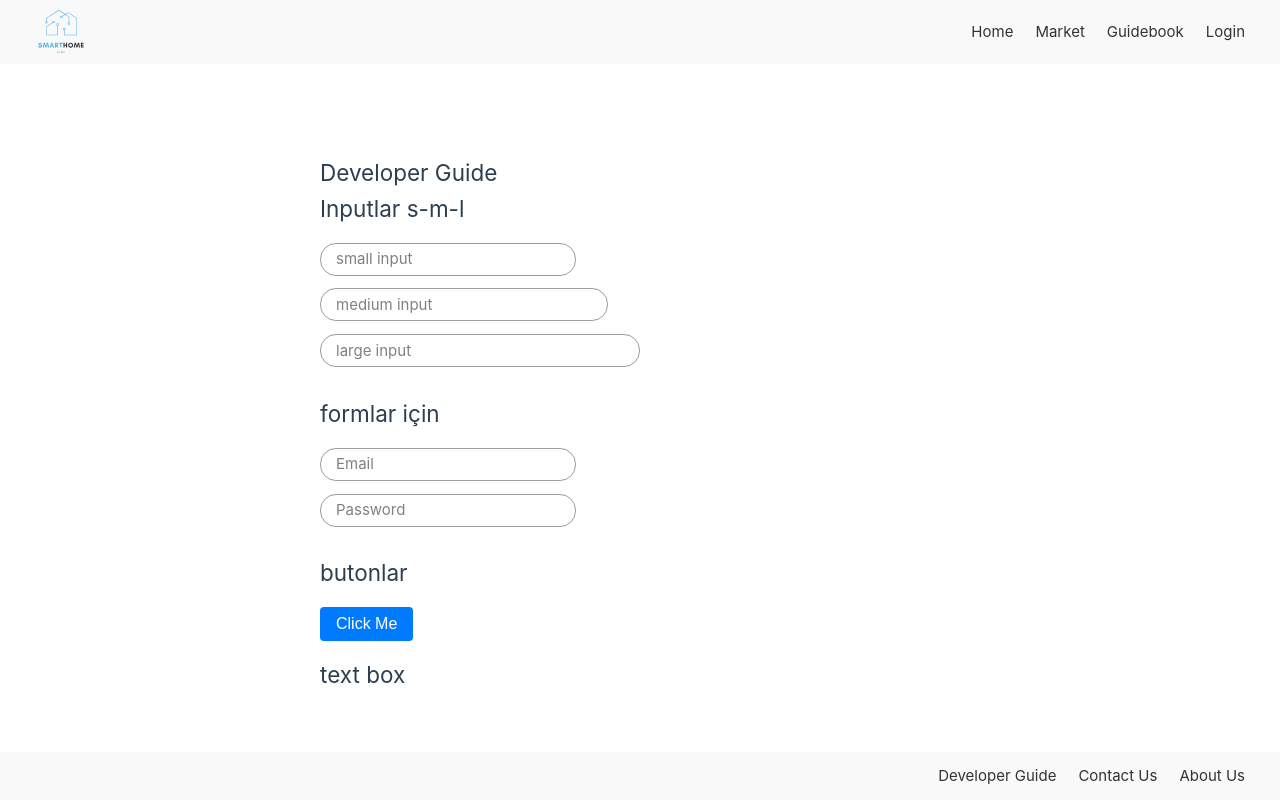
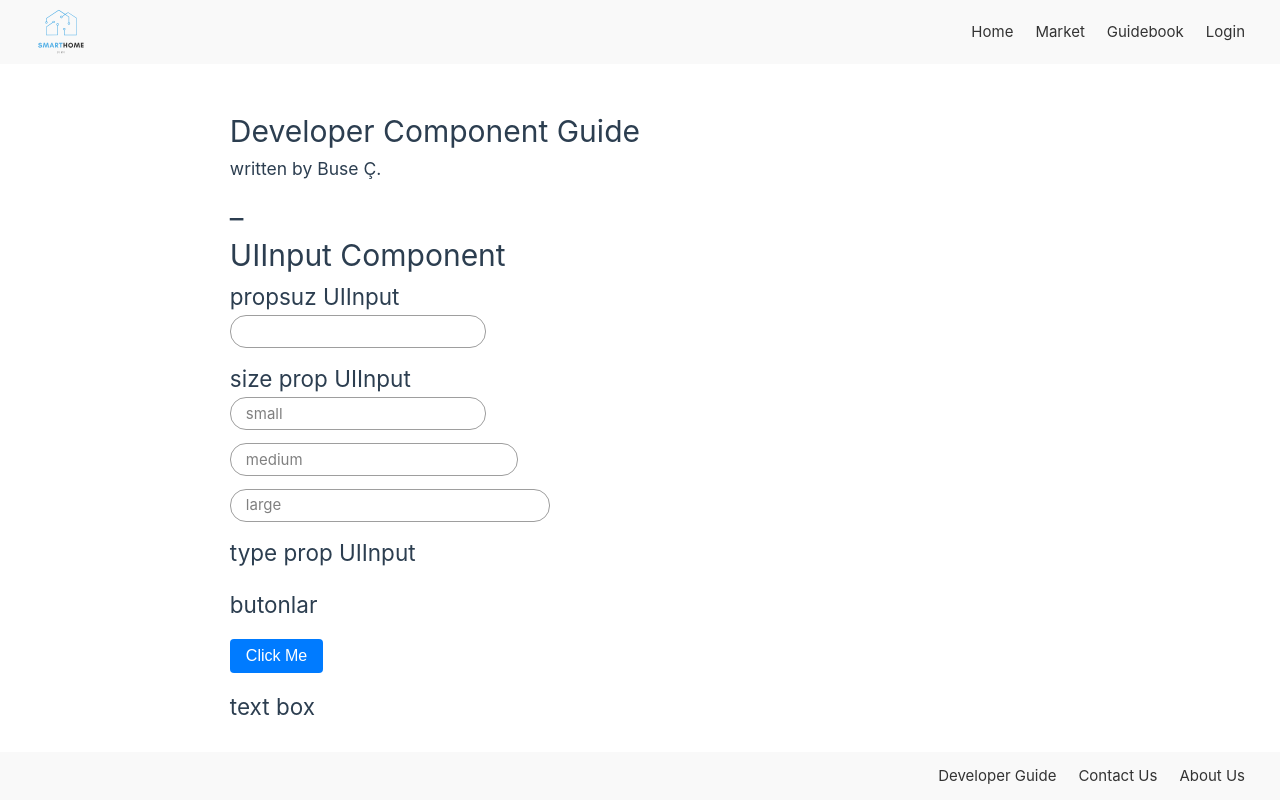
Before and after one commit to busecoban/SmartHome-DeviceManagement-v2, a Vue app in the folder SmartHome-DeviceManagement/: page /componentguidefordeveloper in a window 1280 px wide. Built offline with nearby package versions, Linux system fonts and the light colour scheme.

Commit message:
page comment

```diff
--- a/SmartHome-DeviceManagement/src/pages/ComponentGuideForDeveloper.vue
+++ b/SmartHome-DeviceManagement/src/pages/ComponentGuideForDeveloper.vue
@@ -2,26 +2,22 @@
   <div class="home-view">
     <UINavBar> </UINavBar>
     <UIFooter></UIFooter>
-    <div class="header">
-      <h2>Developer Guide</h2>
-      <h2>Inputlar s-m-l</h2>
-    </div>
 
-    <UIInput id="1" :size="'small'" label="small input"> </UIInput>
-    <UIInput id="2" :size="'medium'" label="medium input"> </UIInput>
-    <UIInput id="3" :size="'large'" label="large input"> </UIInput>
+    <h1>{{ ' Developer Component Guide ' }}</h1>
+    <h3>{{ 'written by Buse Ç.' }}</h3>
+    <h1>{{ ' _ ' }}</h1>
 
-    <div class="header">
-      <h2>formlar için</h2>
-    </div>
-    <UIInput id="4" type="email" label="Email" v-model="email" :errorMessage="emailError" />
-    <UIInput
-      id="5"
-      type="password"
-      label="Password"
-      v-model="password"
-      :errorMessage="passwordError"
-    />
+    <h1>{{ 'UIInput Component' }}</h1>
+
+    <h2>{{ 'propsuz UIInput' }}</h2>
+    <UIInput></UIInput>
+
+    <h2>{{ 'size prop UIInput' }}</h2>
+    <UIInput id="1" :size="'small'" label="small"> </UIInput>
+    <UIInput id="2" :size="'medium'" label="medium"> </UIInput>
+    <UIInput id="3" :size="'large'" label="large"> </UIInput>
+
+    <h2>{{ 'type prop UIInput' }}</h2>
 
     <div class="header">
       <h2>butonlar</h2>
@@ -58,6 +54,7 @@ export default {
 
 <style lang="scss" scoped>
 .home-view {
+  user-select: none;
   padding-top: 3rem;
   background: white;
 }
```
